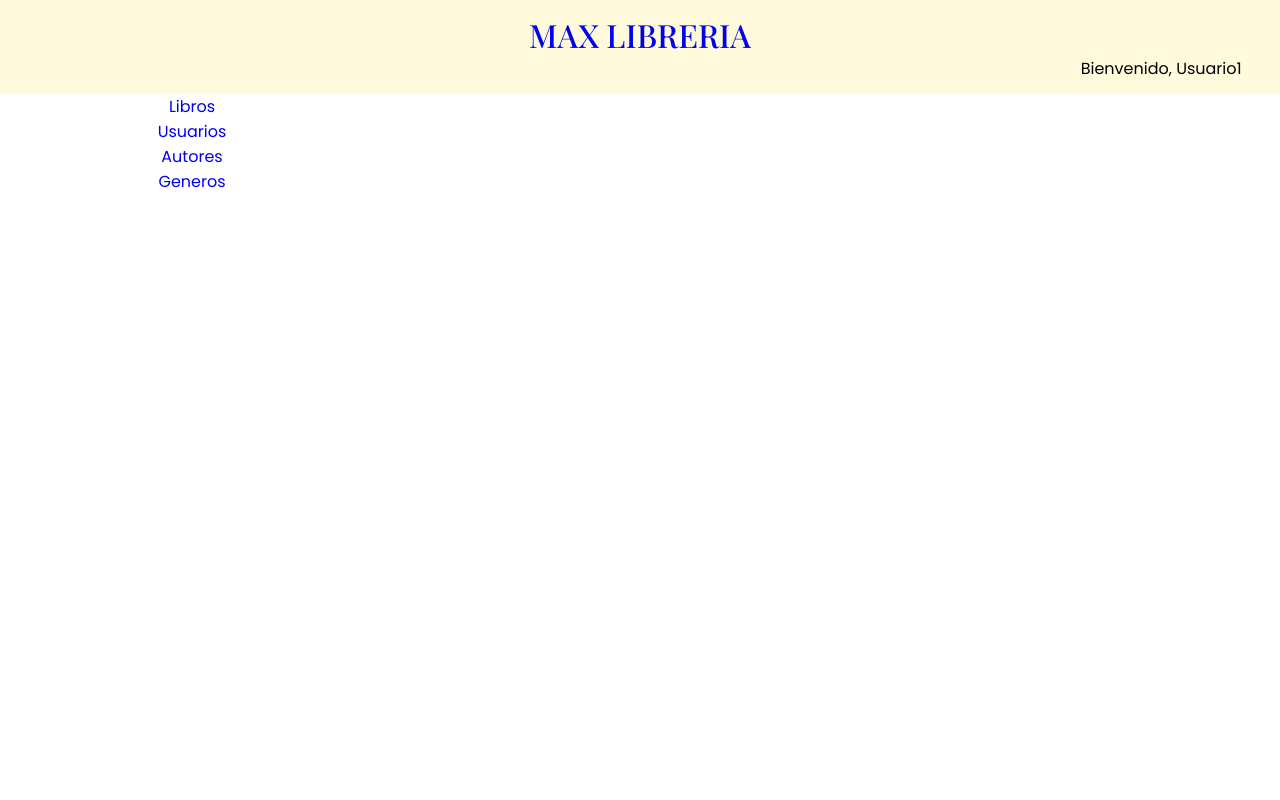
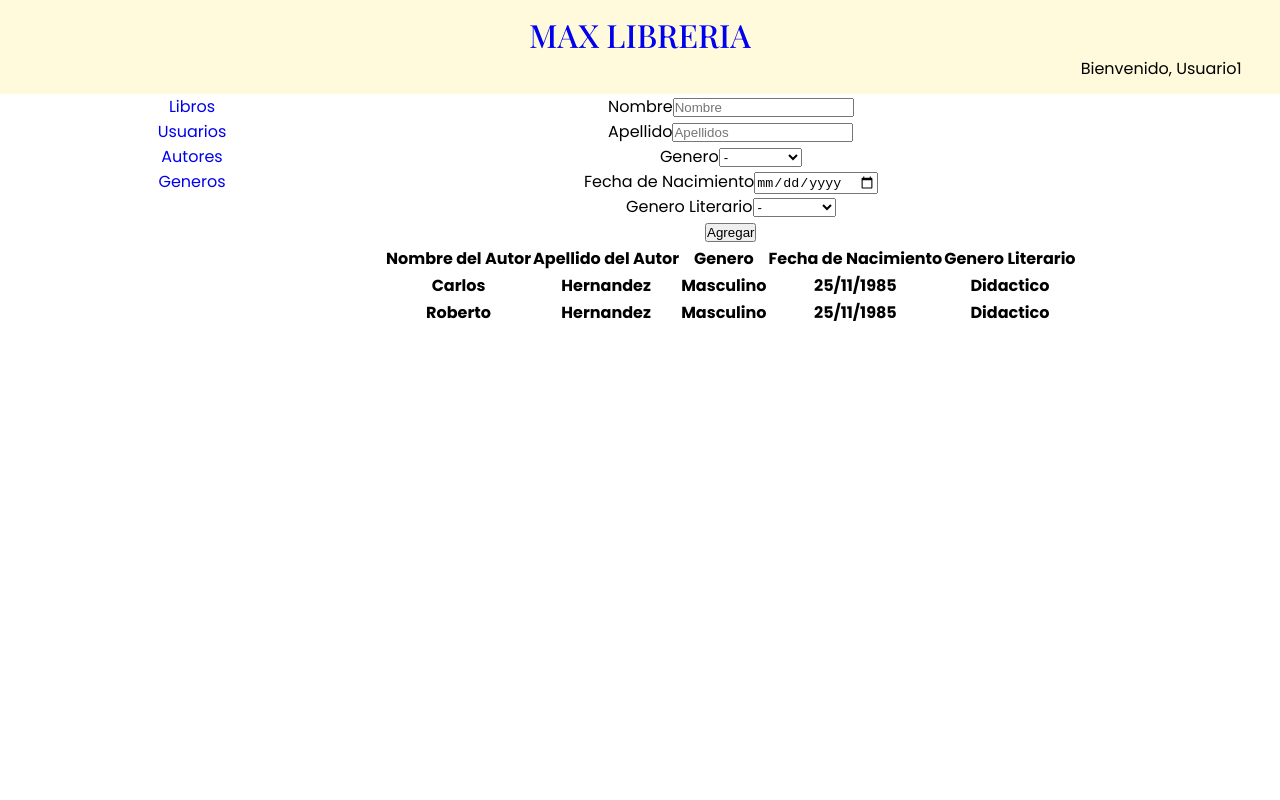
Before and after one commit to Return0Zero/libreria, a React (Create React App) app: page /admin-autores in a window 1280 px wide. Shown: the top 800 px of the page. Built offline with nearby package versions, Linux system fonts and the light colour scheme; a web font is replaced by a local one.

Commit message:
agregar autor

```diff
--- a/src/admin-autores.js
+++ b/src/admin-autores.js
@@ -1,11 +1,51 @@
-
+import React, { useState } from 'react';
+import { nanoid } from 'nanoid';
 import './admin-autores.css';
 import Footer from './contenedores/footer/footer';
 import AdminNavbar from './admin-componentes/admin-navbar/admin-navbar';
 import AdminCategorias from './admin-componentes/admin-categorias/admin-categorias';
-import {Link} from 'react-router-dom';
+
+
+import data from "./mockdata.json"
 
 function AdminAutores() {
+
+  const [autores, agregarAutores] = useState(data);
+  const [agregarFormData, guardarAgregarFormData] = useState({
+    nombre: '',
+    apellidos: '',
+    genero: '',
+    fechaDeNacimiento: '',
+    generoLiterario: '',
+  })
+
+  const manejarCambiosForm = (event) => {
+    event.preventDefault();
+
+    const espacioNombre = event.target.getAttribute('name');
+    const espacioContenido = event.target.value;
+
+    const nuevaDataForm = { ...agregarFormData };
+    nuevaDataForm[espacioNombre] = espacioContenido;
+
+    guardarAgregarFormData(nuevaDataForm);
+  };
+
+  const manejarSubmitForm = (event) => {
+    event.preventDefault();
+
+    const nuevoAutor = {
+      id: nanoid(),
+      nombre: agregarFormData.nombre,
+      apellidos: agregarFormData.apellidos,
+      genero: agregarFormData.genero,
+      fechaDeNacimiento: agregarFormData.fechaDeNacimiento,
+      generoLiterario: agregarFormData.generoLiterario,
+    };
+
+    const nuevosAutores = [...autores, nuevoAutor];
+    agregarAutores(nuevosAutores);
+  };
 
   return (
     <div className="admin-autores">
@@ -13,11 +53,65 @@ function AdminAutores() {
         <div  className="admin--autores-Cuerpo">
           <AdminCategorias></AdminCategorias>
           <div>
-            <div>
+            <div className='autores-form'>
+              <form className='form--container' onSubmit={manejarSubmitForm}>
+                <div>
+                  <label>Nombre</label>
+                  <input className='input' type='text' placeholder='Nombre' name='nombre' onChange={manejarCambiosForm} required/>
+                </div>
+                <div>
+                  <label>Apellido</label>
+                  <input className='input' type='text' placeholder='Apellidos' name='apellidos' onChange={manejarCambiosForm} required/>
+                </div>
+                <div>
+                  <label>Genero</label>
+                  <select name='genero' required onChange={manejarCambiosForm}>
+                    <option value="" disabled selected hidden>-</option>
+                    <option>Masculino</option>
+                    <option>Femenino</option>
+                  </select>
+                </div>
+                <div>
+                  <label>Fecha de Nacimiento</label>
+                  <input className='input' type='date' name='fechaDeNacimiento' onChange={manejarCambiosForm} required/>
+                </div>
 
+                <div>
+                  <label>Genero Literario</label>
+                  <select name='generoLiterario' required onChange={manejarCambiosForm}>
+                    <option value="" disabled selected hidden>-</option>
+                    <option>Dramatico</option>
+                    <option>Didactico</option>
+                    <option>Narrativo</option>
+                  </select>
+                </div>
+                <button type='submit'>Agregar</button>
+              </form>
             </div>
             <div>
+              <table>
+                <thead>
+                  <tr>
+                    <th>Nombre del Autor</th>
+                    <th>Apellido del Autor</th>
+                    <th>Genero</th>
+                    <th>Fecha de Nacimiento</th>
+                    <th>Genero Literario</th>
+                  </tr>
+                </thead>
+                <tbody>
+                  {autores.map((autor)=>
+                  <tr>
+                    <th>{autor.nombre}</th>
+                    <th>{autor.apellidos}</th>
+                    <th>{autor.genero}</th>
+                    <th>{autor.fechaDeNacimiento}</th>
+                    <th>{autor.generoLiterario}</th>
+                  </tr>
+                  )}
 
+                </tbody>
+              </table>
             </div>
           </div>
         </div>
--- a/src/contenedores/coleccion/coleccion.jsx
+++ b/src/contenedores/coleccion/coleccion.jsx
@@ -17,7 +17,6 @@ const Coleccion = () => {
                         <img src={Linea} alt="Linea Decorativa" className='lineaDecorativa' />
                     </div>
                     <div className='coleccion--libro-contenedor'>
-
                         <Libro NombreLibro= "Don Quijote de la Mancha"  ></Libro>
                         <Libro NombreLibro= "Don Quijote de la Mancha"  ></Libro>
                         <Libro NombreLibro= "Don Quijote de la Mancha"  ></Libro>
--- /dev/null
+++ b/src/mockdata.json
@@ -0,0 +1,19 @@
+[
+    {
+        "id": 1,
+        "nombre": "Carlos",
+        "apellidos": "Hernandez",
+        "genero": "Masculino",
+        "fechaDeNacimiento": "25/11/1985",
+        "generoLiterario": "Didactico"
+    },
+
+    {
+        "id": 2,
+        "nombre": "Roberto",
+        "apellidos": "Hernandez",
+        "genero": "Masculino",
+        "fechaDeNacimiento": "25/11/1985",
+        "generoLiterario": "Didactico"
+    }
+]
```
